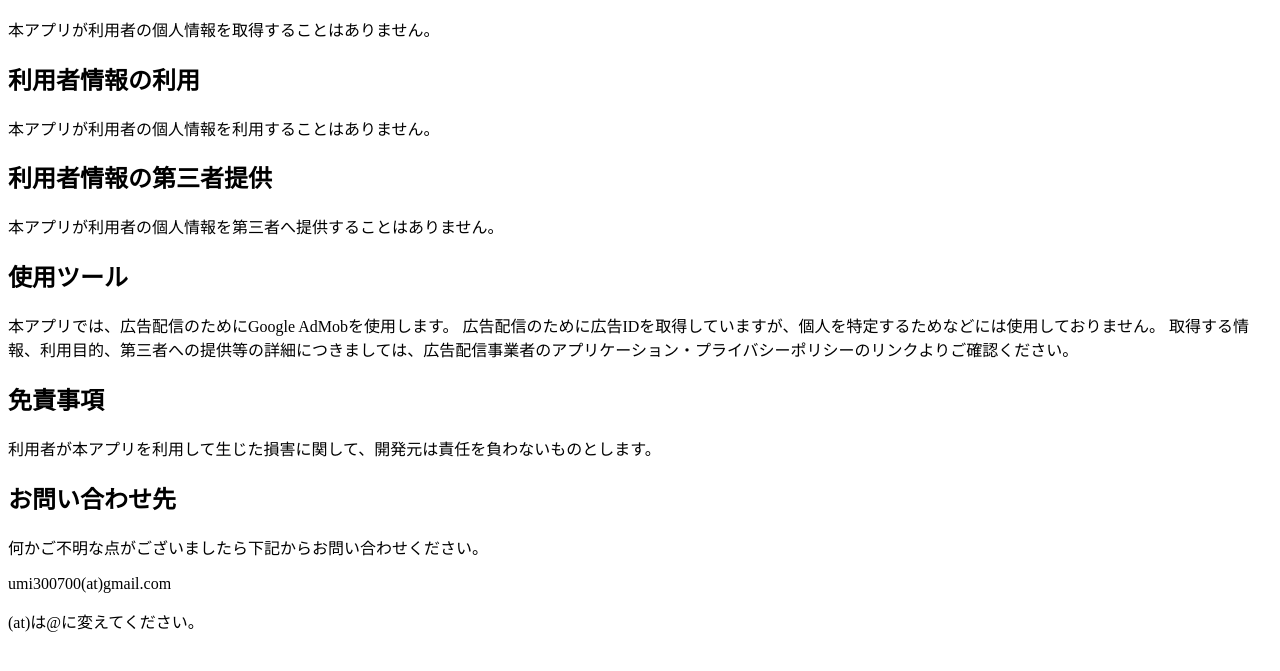
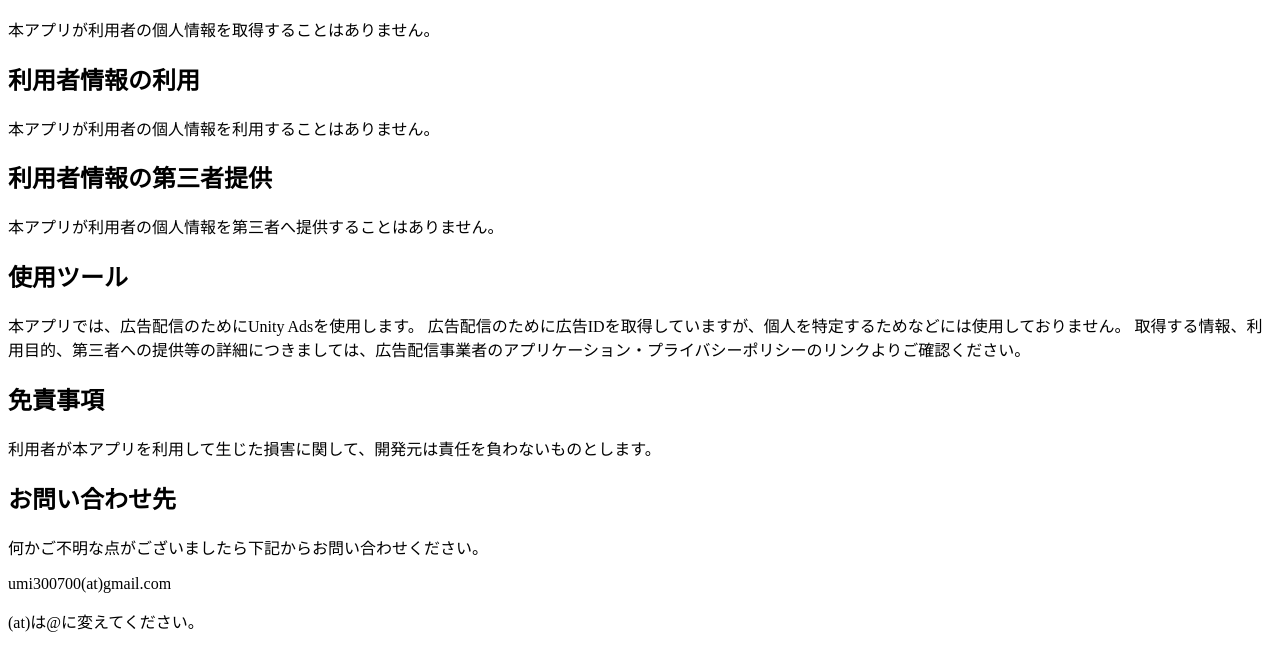
Before and after one commit to umi1060/umi1060.github.io, a plain HTML site: page docs/index.html in a window 1280 px wide. Shown: the part 113-784 px from the top of the page. Drawn offline with Linux system fonts and the light colour scheme.

Commit message:
Unity Ads

```diff
--- a/docs/index.html
+++ b/docs/index.html
@@ -19,7 +19,7 @@
 <h2>利用者情報の第三者提供</h2>
  <p>本アプリが利用者の個人情報を第三者へ提供することはありません。</p>
 <h2>使用ツール</h2>
- <p>本アプリでは、広告配信のためにGoogle AdMobを使用します。
+ <p>本アプリでは、広告配信のためにUnity Adsを使用します。
 広告配信のために広告IDを取得していますが、個人を特定するためなどには使用しておりません。
 取得する情報、利用目的、第三者への提供等の詳細につきましては、広告配信事業者のアプリケーション・プライバシーポリシーのリンクよりご確認ください。</p>
 <h2>免責事項</h2>
```
